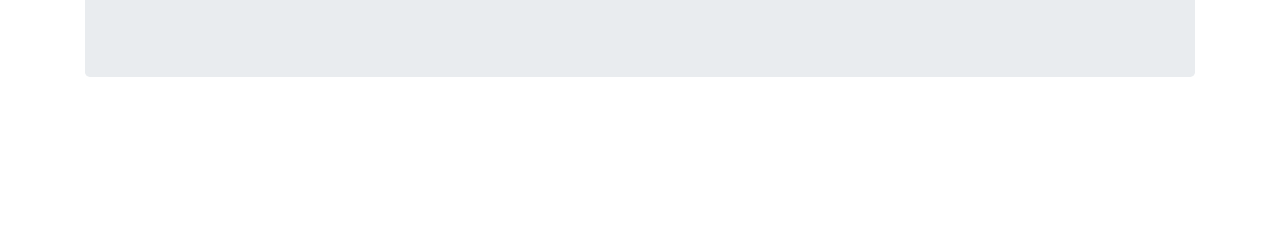
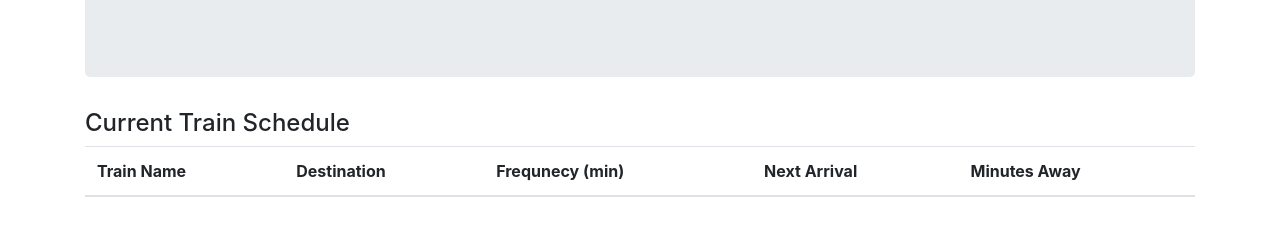
Before and after one commit to cmcshea/Firebase-Assignment---Train-Scheduler-, a plain HTML site: page index.html in a window 1280 px wide. Shown: the part 172-408 px from the top of the page. Drawn offline with nearby package versions, Linux system fonts and the light colour scheme.

Commit message:
adding train table

```diff
--- a/index.html
+++ b/index.html
@@ -12,11 +12,23 @@
 </head>
 
 <body>
-
     <div class="container">
         <div class="jumbotron">
             <h1 class="display-4">Grand Central Big Board</h1>
             <p class="lead">Look for your train destination for time and track information</p>
+        </div>
+    <div class="trainTable"></div>
+        <table class="table">
+            <h4 id=tableHeader>Current Train Schedule</h4>
+            <thead>
+              <tr>
+                <th scope="col">Train Name</th>
+                <th scope="col">Destination</th>
+                <th scope="col">Frequnecy (min)</th>
+                <th scope="col">Next Arrival</th>
+                <th scope="col">Minutes Away</th>
+              </tr>
+            </thead>
         </div>
     </div>
 
```
